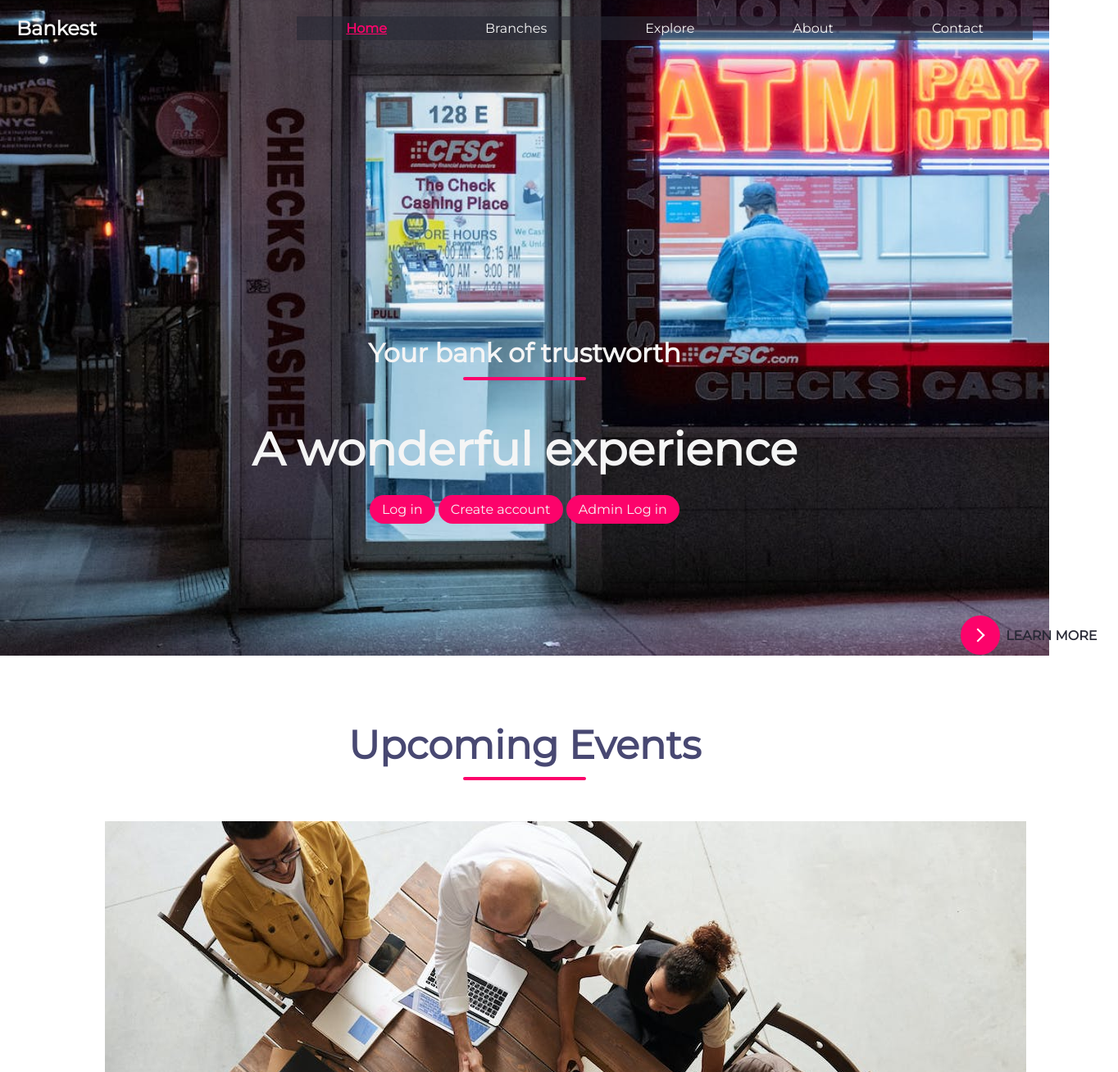
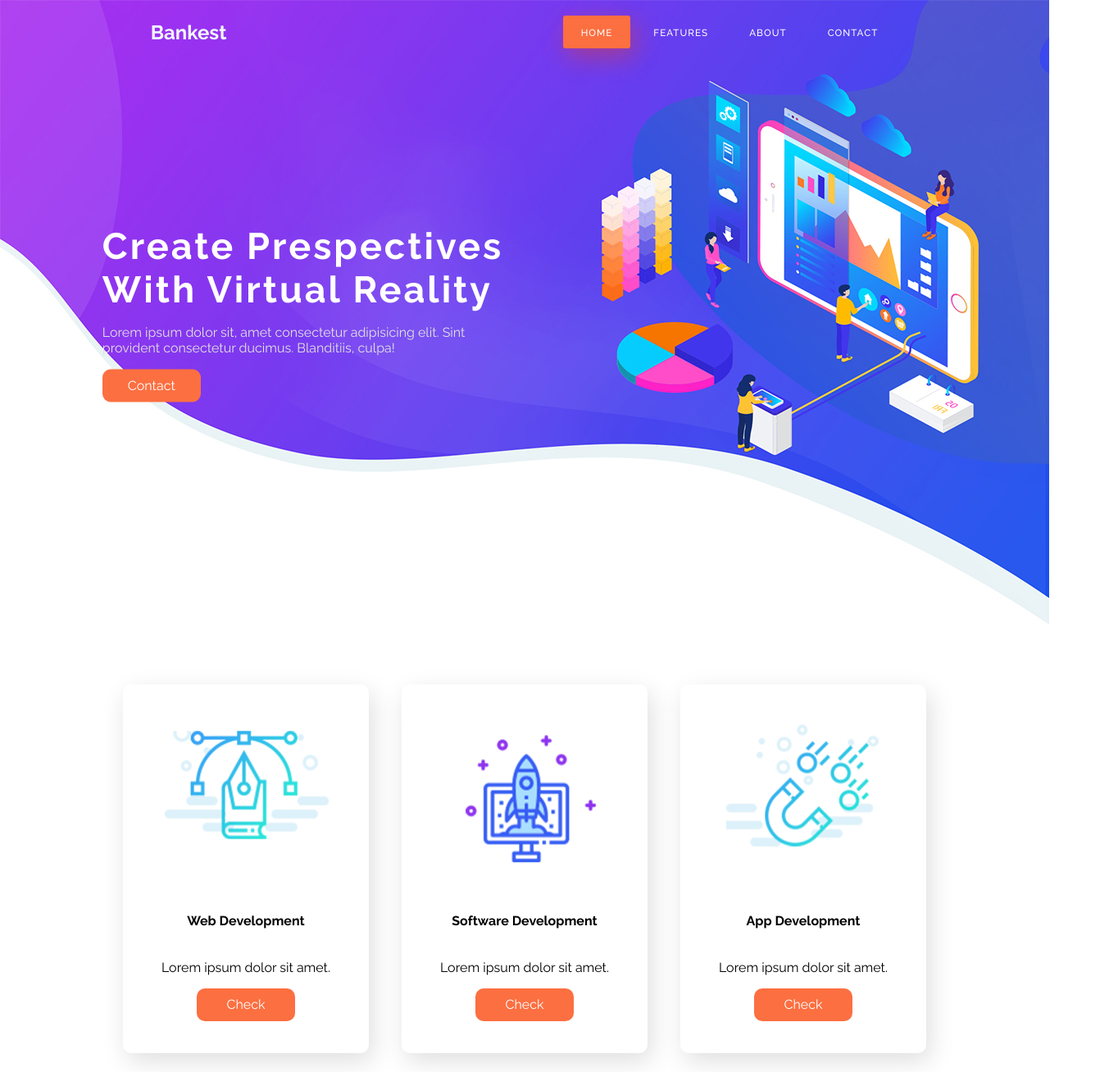
Before and after one commit to fatimajcm/bancoBDD, a plain HTML site: page html/main.html in a window 1280 px wide. Shown: the top 1308 px of the page at 82% size, 1364 px wide, since content can reach past the window. Drawn offline with Linux system fonts and the light colour scheme.

Commit message:
main.html done

```diff
--- a/css/styles.css
+++ b/css/styles.css
@@ -1,264 +1,215 @@
+@import url('https://fonts.googleapis.com/css2?family=Raleway:wght@300;400;500;600;700&display=swap');
 
-@import url('https://fonts.googleapis.com/css2?family=Lora&family=Montserrat&display=swap');
-*{
-    box-sizing: border-box;
+body{
     margin: 0;
     padding: 0;
-    font-family: 'Montserrat', sans-serif;
+    box-sizing: border-box;
+    font-family: 'Raleway', sans-serif;
+    background-color: #fff;
 }
-
-  /*Navbar*/
-  .navbar{
-    position: absolute;
-    top: 0;
-    left: 0;
-    display: flex;
-    width: 100%;
-    justify-content: space-between;
-    padding: 20px;
-    color: whitesmoke;
+a{
+    text-decoration: none;
 }
-
-  .nav-links{
-    display: flex;
-    align-items: center;
-    background-color: #28293696;
-  }
-
-  .nav-links li{
-    margin: 0 60px;
-  }
-
 ul{
     list-style: none;
 }
+input,button,textarea{
+    border: none;
+    outline: none;
+}
+/*****************NAVIGATION*************/
 
-  li:hover{
-    cursor: pointer;
+nav{
+    display: flex;
+    justify-content: space-around;
+    align-items: center;
+    left: 0;
+    top: 0;
+    width: 100%;
+    z-index: 1;
+}
+nav ul{
+    display: flex;
+}
+nav ul li a{
+    height: 40px;
+    line-height: 43px;
+    margin: 3px;
+    padding: 0 22px;
+    display: flex;
+    font-size: 0.73rem;
+    text-transform: uppercase;
+    font-weight: 500;
+    letter-spacing: 1px;
+    border-radius: 3px;
+    transition: 0.6s ease-in-out;
+    color: #ffffff;
+}
+nav ul li a:hover{
+    background-color: #fc6f41;
+    color: #fff;
+    box-shadow: 5px 10px 30px rgba(252, 59, 0, 0.397);
+}
+.active{
+    background-color: #fc6f41;
+    color: #fff;
+    box-shadow: 5px 10px 30px rgba(252, 59, 0, 0.397);
+}
+.main{
+    width: 100%;
+    height: 800px;
+    position: relative;
+    background-repeat: no-repeat;
+    background-size: cover;
+    background-image: url(../images/bg.jpg);
+}
+.main-heading{
+    width: 500px;
+    position: absolute;
+    left: 16%;
+    top: 47%;
+    transform: translate(-16%,-47%);
+}
+.main-heading h1{
+    font-size: 45px;
+    margin: 0px;
+    letter-spacing: 3px;
+    color: #fff;
+}
+.main-heading p{
+    color: #e2e2e2;
+}
+.main-btn{
+    width: 120px;
+    height: 40px;
+    display: flex;
+    justify-content: center;
+    align-items: center;
+    background-color: #fc6f41;
+    border-radius: 10px;
+    color: #fff;
+    transition: 0.6s ease-in-out;
+}
+.main-btn:hover{
+    box-shadow: 5px 10px 30px rgba(252, 59, 0, 0.397);
 }
 
-  .active{
-    color: #fc036b;
-    text-decoration: underline;
-    font-weight: bold;
+.features{
+    width: 100%;
+    height: 90vh;
+    box-sizing: border-box;
+    display: flex;
+    justify-content: center;
+    align-items: center;
+    flex-direction: column;
+    margin-top: -100px;
+}
+.feature-container{
+    display: flex;
+    justify-content: center;
+    align-items: center;
+}
+.feature-box{
+    background-color: #fff;
+    width: 300px;
+    height: 450px;
+    margin: 20px;
+    border-radius: 10px;
+    overflow: hidden;
+    position: relative;
+    box-shadow:  5px 10px 30px rgba(0, 0, 0, 0.13);
+}
+.f-img{
+    width: 100%;
+    height: 63%;
+}
+.f-img img{
+    width: 100%;
+    height: 100%;
+}
+.f-text{
+    width: 100%;
+    height: 30%;
+    display: flex;
+    justify-content: center;
+    align-items: center;
+    flex-direction: column;
+}
+.f-text h4{
+    margin-top: -12px;
+
 }
 
- header{
-    width: 100ww;
-    height: 100vh;
-    background-image: url('../images/bankfont.jpeg');
-    background-color: rgba(255, 255, 255, 0.5);
-    background-position: bottom;
-    background-size: cover;
+.about{
+    width: 100%;
+    height: 110vh;
+    box-sizing: border-box;
     display: flex;
-    align-items: flex-end;
-    justify-content: center;
+    align-items: center;
+    justify-content: space-between;
+    padding: 50px 5% 0px 5%;
+    position: relative;
+}
+.about-img{
+    width: 50%;
+}
+.about-img img{
+    width: 500px;
+}
+.about-text{
+    width: 45%;
+    color:#000;
+    text-align: right;
+}
+.about-text h2{
+    font-size: 2.2rem;
+    font-weight: 600;
+    text-transform: uppercase;
+    letter-spacing: 2px;
+}
+.about-text p{
+    font-size: 1.1rem;
+    color: #4b4b4b;
+}
+.about-text button{
+    float: right;
 }
 
-  .header-content{
-    margin-bottom: 150px;
-    color: whitesmoke;
+.contact{
+    width: 100%;
+    display: flex;
+    justify-content: center;
+    flex-direction: column;
+    align-items: center;
+    padding: 40px 0px;
+}
+.contact-heading{
     text-align: center;
+    margin: 40px 0px;
+    margin-bottom: 80px;
 }
-
-  .header-content h2{
-    font-size: 4vmin;
+.contact-heading h1{
+    font-size: 2.2rem;
 }
-
-  .line{
-    width: 150px;
-    height: 4px;
-    background: #fc036b;
-    margin: 10px auto;
+.contact form{
+    width: 600px;
+    display: flex;
+    align-items: center;
+    justify-content: center;
+    flex-direction: column;
+}
+.contact form input,.contact form textarea{
+    width: 100%;
+    height: 40px;
+    margin: 5px 0px;
+    padding: 10px;
+    background-color: #e2e2e2;
+    color: #1e1e1e;
     border-radius: 5px;
 }
-
-  .header-content h1{
-    font-size: 7vmin;
-    margin-top: 50px;
-    margin-bottom: 30px;
+.contact form textarea{
+    height: 150px;
 }
-
-  h1:hover{
-    cursor: pointer;
+.contact-btn{
+    margin-top: 40px;
 }
-
-  .ctn{
-    padding: 8px 15px;
-    background: #fc036b;
-    border-radius: 30px;
-    color: whitesmoke;
-  }
-
-  a{
-    text-decoration: none;
-  }
-
-  button {
-    position: relative;
-    display: inline-block;
-    cursor: pointer;
-    outline: none;
-    border: 0;
-    vertical-align: middle;
-    text-decoration: none;
-    background: transparent;
-    padding: 0;
-    font-size: inherit;
-    font-family: inherit;
-   }
-
-   button.learn-more {
-    width: 12rem;
-    height: auto;
-    margin-left: 130%;
-    margin-bottom: -40%;
-   }
-
-   button.learn-more .circle {
-    transition: all 0.45s cubic-bezier(0.65, 0, 0.076, 1);
-    position: relative;
-    display: block;
-    margin: 0;
-    width: 3rem;
-    height: 3rem;
-    background: #fc036b;
-    border-radius: 1.625rem;
-   }
-
-   button.learn-more .circle .icon {
-    transition: all 0.45s cubic-bezier(0.65, 0, 0.076, 1);
-    position: absolute;
-    top: 0;
-    bottom: 0;
-    margin: auto;
-    background: #fff;
-   }
-
-   button.learn-more .circle .icon.arrow {
-    transition: all 0.45s cubic-bezier(0.65, 0, 0.076, 1);
-    left: 0.625rem;
-    width: 1.125rem;
-    height: 0.125rem;
-    background: none;
-   }
-
-   button.learn-more .circle .icon.arrow::before {
-    position: absolute;
-    content: "";
-    top: -0.29rem;
-    right: 0.0625rem;
-    width: 0.625rem;
-    height: 0.625rem;
-    border-top: 0.125rem solid #fff;
-    border-right: 0.125rem solid #fff;
-    transform: rotate(45deg);
-   }
-
-   button.learn-more .button-text {
-    transition: all 0.45s cubic-bezier(0.65, 0, 0.076, 1);
-    position: absolute;
-    top: 0;
-    left: 0;
-    right: 0;
-    bottom: 0;
-    padding: 0.75rem 0;
-    margin: 0 0 0 1.85rem;
-    color: #282936;
-    font-weight: 700;
-    line-height: 1.6;
-    text-align: center;
-    text-transform: uppercase;
-   }
-
-   button:hover .circle {
-    width: 100%;
-   }
-
-   button:hover .circle .icon.arrow {
-    background: #fff;
-    transform: translate(1rem, 0);
-   }
-
-   button:hover .button-text {
-    color: #fff;
-   }
-
-   .menu-btn{
-    position: absolute;
-    top: 30px;
-    right: 30px;
-    width: 40px;
-    cursor: pointer;
-    display: none;
-  }
-
-  /* Events */
-  section{
-    width: 80%;
-    margin: 80px auto;
-  }
-
-  .title{
-    text-align: center;
-    font-size: 4vmin;
-    color: #484872
-  }
-  .row{
-    display: flex;
-    align-items: center;
-    width: 100%;
-    justify-content: space-between;
-  }
-  .row .col{
-    display: flex;
-    flex-direction: column;
-    align-items: center;
-  }
-  .events .row{
-    margin-top: 50px;
-  }
-  h4{
-    font-size: 3vmin;
-    color: #484872;
-    margin: 20px auto;
-  }
-  p{
-    color: rgb(37, 54, 54);
-    padding: 0px 40px;
-  }
-  .events .ctn{
-    margin-top: 30px;
-  }
-
-  /*Mobile device*/
-  @media only screen and (max-width:850px){
-    .menu-btn{
-       display: block;
-    }
-    .navbar{
-        padding: 0;
-    }
-    .logo{
-        position: absolute;
-        top: 30px;
-        left: 30px;
-    }
-    .nav-links{
-        flex-direction: column;
-        width: 100%;
-        height: 100vh;
-        justify-content: center;
-        background: #484872;
-        margin-top: -900px;
-        transition: all 0.5s ease;
-    }
-    .mobile-menu{
-        margin-top: 0px;
-        border-bottom-right-radius: 30%;
-    }
-    .nav-links li{
-        margin: 30px auto;
-    }
-
-  }
--- a/html/main.html
+++ b/html/main.html
@@ -2,78 +2,92 @@
 <html lang="en">
 <head>
     <meta charset="UTF-8">
-	<meta http-equiv="X-UA-Compatible" content="IE=edge">
     <meta name="viewport" content="width=device-width, initial-scale=1.0">
-	<title>Bank</title>
-    <link rel="stylesheet" href="../css/styles.css">
+    <title>Banco</title>
+    <link rel="stylesheet" href="../css/styles.css"/>
 </head>
 <body>
-	<nav class="navbar">
-		<h1 class="logo">Bankest</h1>
-		<ul class="nav-links">
-			<li class="active"><a href="#"></a>Home</li>
-			<li><a href="#"></a>Branches</li>
-			<li><a href="#"></a>Explore</li>
-			<li><a href="#"></a>About</li>
-            <li><a href="#"></a>Contact</li>
+    <header class="main">
+        <nav>
+            <a href="#" class="logo">
+                <h1 style="color: aliceblue;">Bankest</h1>
+            </a>
+
+            <ul class="menu">
+                <li><a href="#" class="active">Home</a></li>
+                <li><a href="#">Features</a></li>
+                <li><a href="#">About</a></li>
+                <li><a href="#">Contact</a></li>
             </ul>
-        <img src="../images/list.png" alt="" class="menu-btn">
         </nav>
-	<header>
-		<div class="header-content">
-			<h2>Your bank of trustworth</h2>
-			<div class="line"></div>
-			<h1>A wonderful experience</h1>
-			<a href="#" class="ctn">Log in</a>
-            <a href="#" class="ctn">Create account</a>
-            <a href="../html/loginadmin.html" class="ctn">Admin Log in</a>
-
-
-            <button class="learn-more">
-                <span class="circle" aria-hidden="true">
-                <span class="icon arrow"></span>
-                </span>
-                <span class="button-text">Learn More</span>
-              </button>
-
+        <div class="main-heading">
+            <h1>Create Prespectives With Virtual Reality</h1>
+            <p>Lorem ipsum dolor sit, amet consectetur adipisicing elit. Sint provident consectetur ducimus. Blanditiis, culpa!</p>
+            <a class="main-btn" href="#">Contact</a>
         </div>
     </header>
 
-    <!-- Events -->
-    <section class="events">
-        <div class="title">
-            <h1>Upcoming Events</h1>
-            <div class="line"></div>
+    <section class="features">
+        <div class="feature-container">
+
+            <div class="feature-box">
+                <div class="f-img">
+                    <img src="../images/info-icon1.png"/>
                 </div>
-
-        <div class="row">
-            <div class="col">
-                <img src="../images/foto1.jpeg" alt="">
-                <h4>Conference Economics</h4>
-                <p>Lorem ipsum dolor sit, amet consectetur adipisicing elit. Veritatis voluptatem inventore quidem voluptate numquam quia!</p>
-                <a href="#" class="ctn">Learn More</a>
+                <div class="f-text">
+                    <h4>Web Development</h4>
+                    <p>Lorem ipsum dolor sit amet.</p>
+                    <a href="#" class="main-btn">Check</a>
                 </div>
             </div>
 
-        <div class="row">
-            <div class="col">
-                <img src="../images/foto2.webp" alt="">
-                <h4>Conference Economics</h4>
-                <p>Lorem ipsum dolor sit, amet consectetur adipisicing elit. Veritatis voluptatem inventore quidem voluptate numquam quia!</p>
-                <a href="#" class="ctn">Learn More</a>
+            <div class="feature-box">
+                <div class="f-img">
+                    <img src="../images/info-icon2.png"/>
+                </div>
+                <div class="f-text">
+                    <h4>Software Development</h4>
+                    <p>Lorem ipsum dolor sit amet.</p>
+                    <a href="#" class="main-btn">Check</a>
+                </div>
+            </div>
+
+            <div class="feature-box">
+                <div class="f-img">
+                    <img src="../images/info-icon3.png"/>
+                </div>
+                <div class="f-text">
+                    <h4>App Development</h4>
+                    <p>Lorem ipsum dolor sit amet.</p>
+                    <a href="#" class="main-btn">Check</a>
+                </div>
             </div>
         </div>
     </section>
 
+    <section class="about">
+        <div class="about-img">
+            <img src="../images/about.png">
+        </div>
+        <div class="about-text">
+            <h2>Start Tracking Your Statistics</h2>
+            <p>Lorem ipsum dolor sit amet consectetur adipisicing elit. Ad cumque eum quia magni, voluptatibus nesciunt vero. Reprehenderit fugiat soluta ullam praesentium, omnis autem voluptatibus quae.</p>
+            <button class="main-btn">Read More</button>
+        </div>
+    </section>
 
+    <footer class="contact">
+        <div class="contact-heading">
+            <h1>Contact Us</h1>
+            <p>Lorem ipsum dolor sit amet consectetur adipisicing elit.</p>
+        </div>
+        <form action="userinformation.php" method="post">
+            <input type="text" name="user" placeholder="Your Full Name"/>
+            <input type="email" name="email" placeholder="Your E-Mail"/>
+            <textarea name="message" placeholder="Type Your Message Here.........."></textarea>
+            <button class="main-btn contact-btn" type="submit">Continue</button>
+        </form>
+    </footer>
 
-
-    <script>
-        const menuBtn = document.querySelector('.menu-btn')
-        const navlinks = document.querySelector('.nav-links')
-        menuBtn.addEventListener('click',() =>{
-            navlinks.classList.toggle('mobile-menu')
-        })
-    </script>
 </body>
 </html>
```
Also changed, not shown: images/about.png (added), images/bg.jpg (added), images/info-icon1.png (added), images/info-icon2.png (added), images/info-icon3.png (added), images/logo1.png (added). Lines whose indentation alone changed are shown as unchanged.
